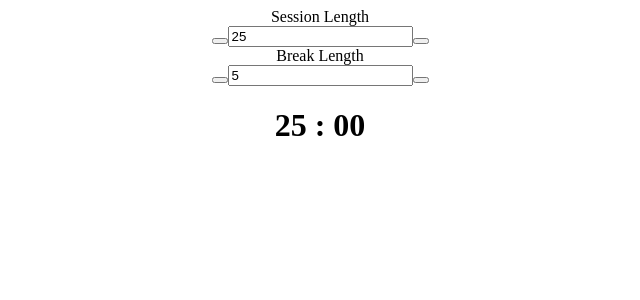
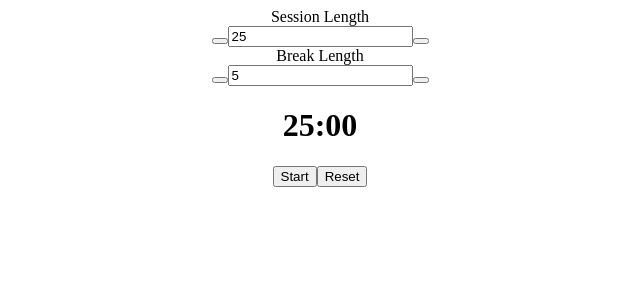
Before and after one commit to tib-source/pomodoro-timer, a React (Create React App) app: page / in a window 1280 px wide. Shown: the top 300 px of the page, without its empty margins (320-960 px from the left). Built offline with nearby package versions, Linux system fonts and the light colour scheme.

Commit message:
timer functionality works without pause

```diff
--- a/src/components/Incrementer.js
+++ b/src/components/Incrementer.js
@@ -1,9 +1,10 @@
 import React from "react";
 
-function Incrementer({ title, setState, state }) {
+function Incrementer({ paused, title, setState, state }) {
   const lower = title.toLowerCase();
 
   const handleClick = (type) => {
+    if(!paused){
         switch (type) {
             case -1:
             return setState(state - 1);
@@ -11,6 +12,7 @@ function Incrementer({ title, setState, state }) {
             return setState(state + 1);
             default:
             break;
+        }
     }
   };
   return (
@@ -21,7 +23,7 @@ function Incrementer({ title, setState, state }) {
           onClick={() => handleClick(-1)}
           id={`${lower}-increment`}
         ></button>
-        <input type="number" value={state} name="break" id={`${lower}-length`} />
+        <input type="number" defaultValue={state} name="break" id={`${lower}-length`} />
         <button
           onClick={() => handleClick(1)}
           id={`${lower}-decrement`}
--- a/src/components/Timer.js
+++ b/src/components/Timer.js
@@ -1,24 +1,65 @@
-import React, {useState} from 'react'
+import React, {useState, useEffect} from 'react'
 import Incrementer from './Incrementer';
 
 function Timer() {
-    const [timer, setTimer] = useState(25);
-    const [seconds, setSeconds] = useState(0);
-    const [_break, setBreak] = useState(5);
-    const [paused, setPaused] = useState(false)
+    const [timer, setTimer] = useState(25)
+    const [_break, setBreak] = useState(5)
+    const [fullTimer, setFullTimer] = useState("25:00")
+
+    let minutes = timer
+    let seconds = 0
+    const [paused, setPaused] = useState(true)
 
     const formatTimer =()=>{
-     return `${String(timer.toString()).padStart(2,0)} :
-    ${String(seconds.toString()).padStart(2,0)}`
+     return `${String(minutes.toString()).padStart(2,0)}:${String(seconds.toString()).padStart(2,0)}`
     }
+    useEffect(() => {
+        let timerId = null;
+        if(!paused){
+            timerId = setInterval(decrement, 1000)
+        }else{
+            if(fullTimer !== '25:00'){
+                clearInterval()
+            }
+        }
+
+        return () => clearInterval(timerId)
+
+    }, [paused])
+    const handleStartStop = (event) =>{
+        if(paused){
+            setPaused( false)
+        } else if(!paused){
+            setPaused(true)
+        }
+    }
+
+    const decrement=()=>{
+        console.log(formatTimer())
+        if(timer === 0 && seconds === 0){ handleStartStop()}
+        if(seconds === 0){
+            minutes--
+            seconds = 59
+        }else{
+            seconds--
+        }
+        setFullTimer(formatTimer())
+    }
+
+
+    const resetTimer =()=>{}
     return (
         <div className='contianer'>
             <div className="top">
-                <Incrementer state={timer} setState={setTimer} title={"Session"} />
-                <Incrementer state={_break} setState={setBreak} title={"Break"} />
+                <Incrementer paused={paused} state={timer} setState={setTimer} title={"Session"} />
+                <Incrementer paused={paused} state={_break} setState={setBreak} title={"Break"} />
             </div>
             <div className="timer">
-                <h1 id="time-left">{formatTimer()}</h1>
+                <h1 id="time-left">{fullTimer}</h1>
+                <div className="timer__butons">
+                    <button onClick={(e)=>handleStartStop(e)} id="start_stop">{paused ? "Start": "Pause"}</button>
+                    <button onClick={resetTimer} id="reset">Reset</button>
+                </div>
             </div>
         </div>
     )
```
Lines whose indentation alone changed are shown as unchanged.
